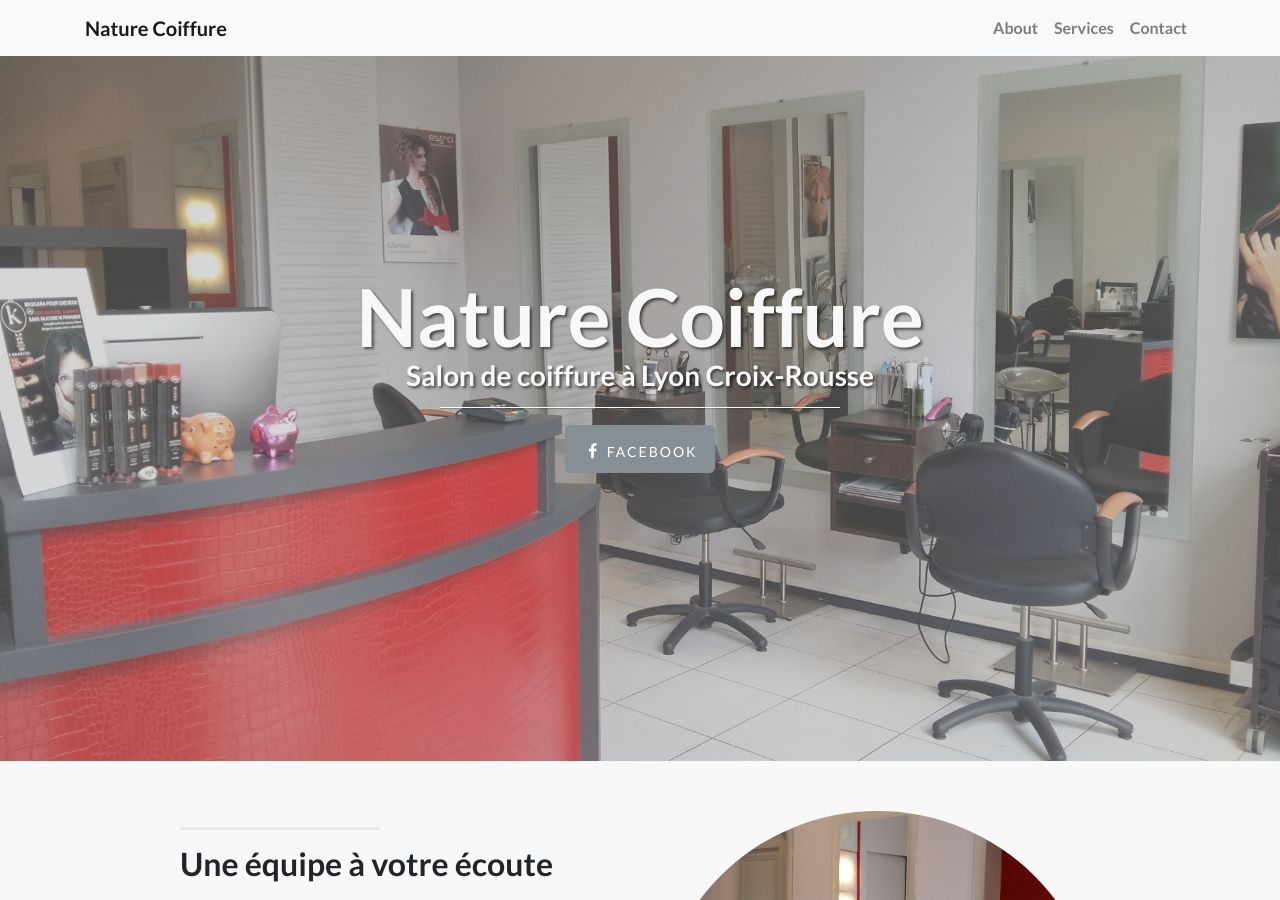
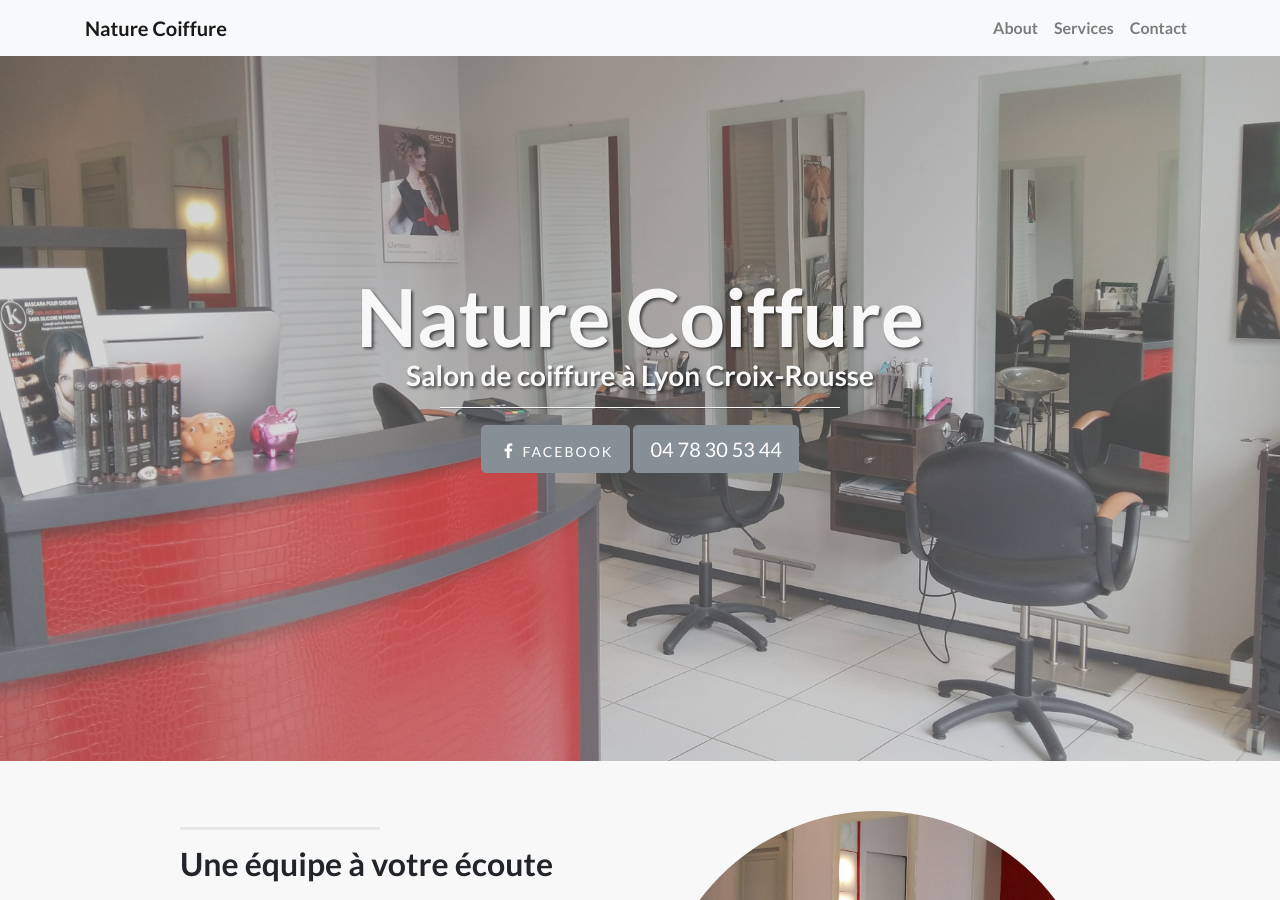
Before and after one commit to madeindjs/nature_coiffure, a Jekyll site: the page built from index.html, in a window 1280 px wide and 900 px high. Built offline with Jekyll 4.4.1, drawn with Linux system fonts in a browser that asks for light colours; nearby versions of some CDN libraries.

Commit message:
Add phone link

```diff
--- a/_includes/links.html
+++ b/_includes/links.html
@@ -4,6 +4,7 @@
       <i class="fa fa-facebook fa-fw"></i>
       <span class="network-name">Facebook</span>
     </a>
+    <a href="tel:+33478305344" class="btn btn-secondary btn-lg">04 78 30 53 44</a>
   </li>
   <!-- <li class="list-inline-item">
     <a href="#" class="btn btn-secondary btn-lg">
```
